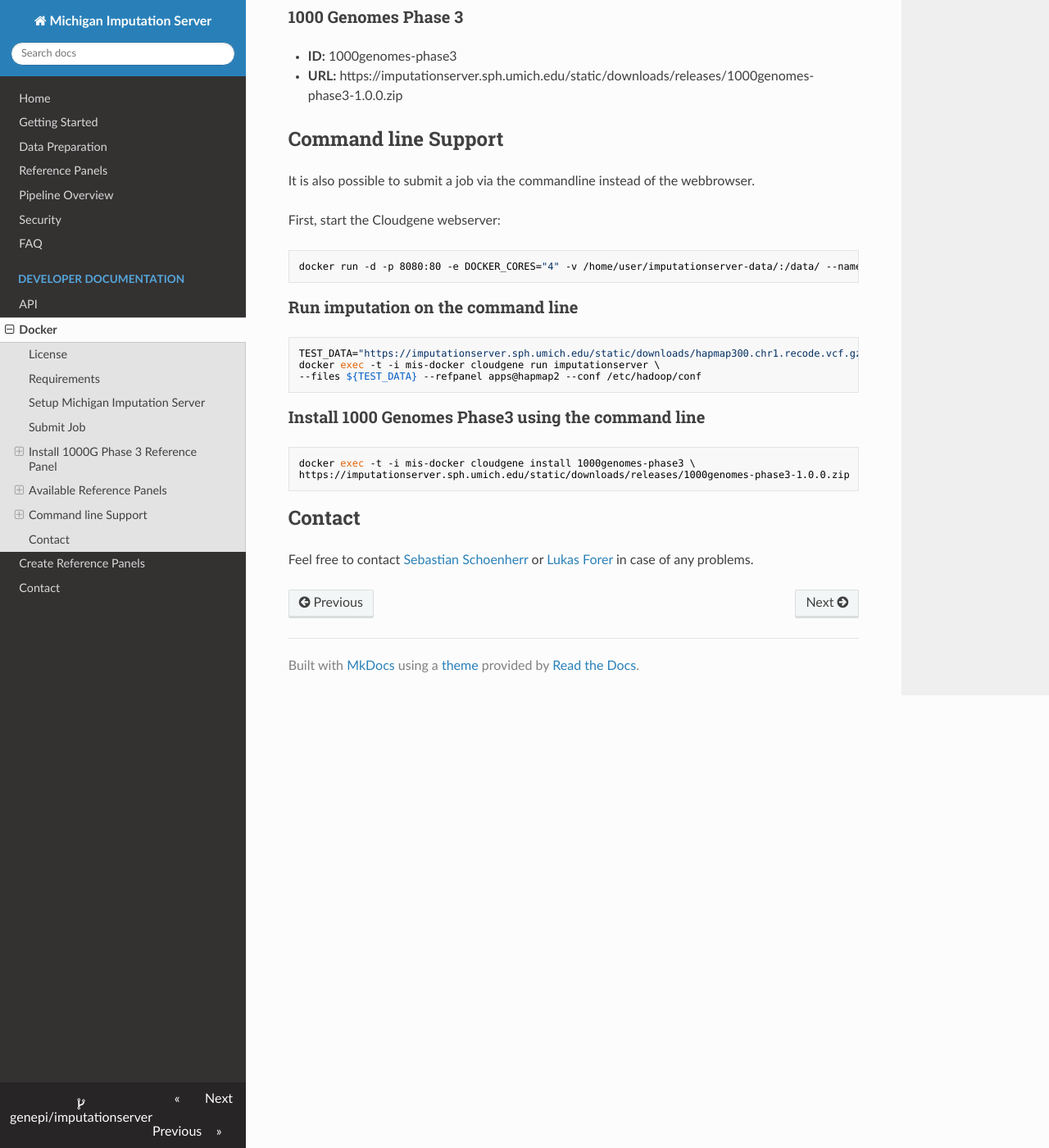
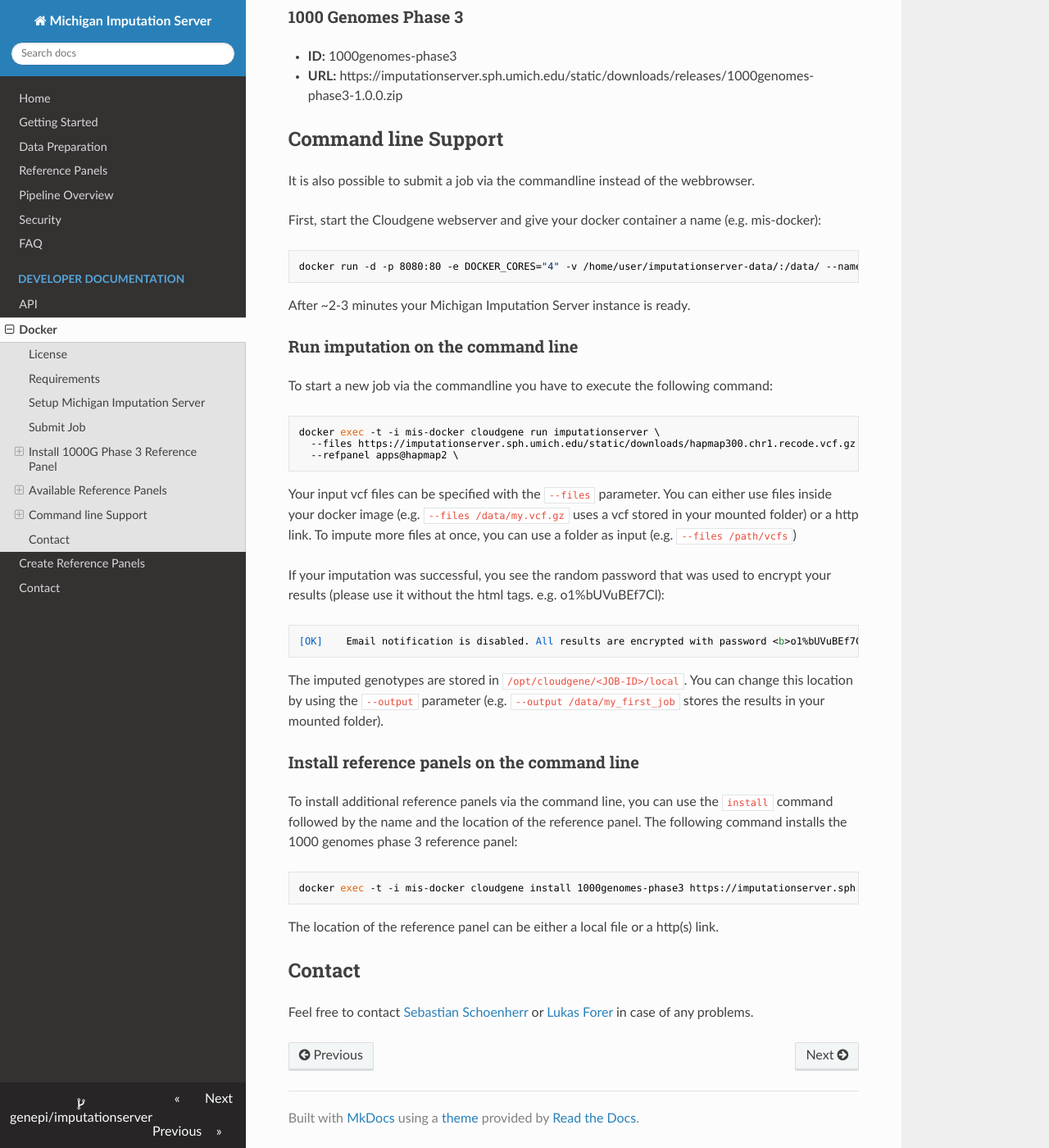
Before and after one commit to genepi/imputationserver, an MkDocs documentation site: the page built from docs/docker.md, in a window 1280 px wide and 1400 px high, scrolled down 3027 px. Shown: the whole window at 82% size. Built offline with MkDocs 1.6.1, drawn with Linux system fonts in a browser that asks for light colours; nearby versions of some CDN libraries; old or Windows-style settings are respelled for this version of MkDocs; some of the changed text lies outside the part shown.

Commit message:
Update docker help page

````diff
--- a/docs/docker.md
+++ b/docs/docker.md
@@ -73,27 +73,43 @@ Since all reference panels are installed in your provided data folder, you can s
 
 It is also possible to submit a job via the commandline instead of the webbrowser.
 
-First, start the Cloudgene webserver:
+First, start the Cloudgene webserver and give your docker container a name (e.g. mis-docker):
 
 ```sh
 docker run -d -p 8080:80 -e DOCKER_CORES="4" -v /home/user/imputationserver-data/:/data/ --name mis-docker genepi/imputationserver:v1.1.15
 ```
 
+After ~2-3 minutes your Michigan Imputation Server instance is ready.
 
 ### Run imputation on the command line
 
+To start a new job via the commandline you have to execute the following command:
+
 ```sh
-TEST_DATA="https://imputationserver.sph.umich.edu/static/downloads/hapmap300.chr1.recode.vcf.gz"
 docker exec -t -i mis-docker cloudgene run imputationserver \
---files ${TEST_DATA} --refpanel apps@hapmap2 --conf /etc/hadoop/conf
+  --files https://imputationserver.sph.umich.edu/static/downloads/hapmap300.chr1.recode.vcf.gz \
+  --refpanel apps@hapmap2 \
 ```
 
-### Install 1000 Genomes Phase3 using the command line
-```sh
-docker exec -t -i mis-docker cloudgene install 1000genomes-phase3 \
-https://imputationserver.sph.umich.edu/static/downloads/releases/1000genomes-phase3-1.0.0.zip
+Your input vcf files can be specified with the `--files` parameter. You can either use files inside your docker image (e.g. `--files /data/my.vcf.gz` uses a vcf stored in your mounted folder) or a http link. To impute more files at once, you can use a folder as input (e.g. `--files /path/vcfs`)
+
+If your imputation was successful, you see the random password that was used to encrypt your results (please use it without the html tags. e.g. o1%bUVuBEf7Cl):
+
+```
+[OK]    Email notification is disabled. All results are encrypted with password <b>o1%bUVuBEf7Cl</b>
 ```
 
+The imputed genotypes are stored in `/opt/cloudgene/<JOB-ID>/local`. You can change this location by using the `--output` parameter (e.g. `--output /data/my_first_job` stores the results in your mounted folder).
+
+### Install reference panels on the command line
+
+To install additional reference panels via the command line, you can use the `install` command followed by the name and the location of the reference panel. The following command installs the 1000 genomes phase 3 reference panel:
+
+```sh
+docker exec -t -i mis-docker cloudgene install 1000genomes-phase3 https://imputationserver.sph.umich.edu/static/downloads/releases/1000genomes-phase3-1.0.0.zip
+```
+
+The location of the reference panel can be either a local file or a http(s) link.
 
 ## Contact
 
````
Also changed, not shown: other parts of docs/docker.md (+1 -1 lines).
